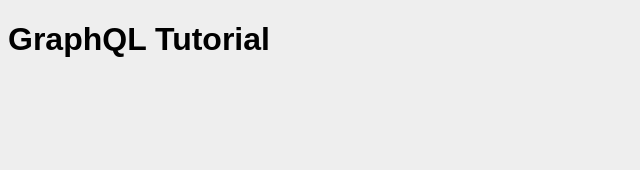
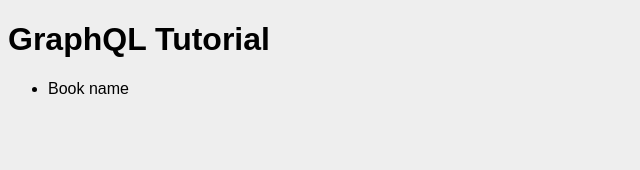
Before and after one commit to eloisebarrow/graphql-tutorial, a React (Create React App) app in the folder client/: page / in a window 1280 px wide. Shown: the top 170 px of the page, without its empty margins (0-640 px from the left). Built offline with nearby package versions, Linux system fonts and the light colour scheme.

Commit message:
add BookList component and render it from App

```diff
--- a/client/src/App.js
+++ b/client/src/App.js
@@ -1,9 +1,13 @@
 import React from 'react';
+
+// components
+import BookList from './components/BookList';
 
 function App() {
   return (
     <div id="main">
       <h1>GraphQL Tutorial</h1>
+      <BookList />
     </div>
   );
 }
--- /dev/null
+++ b/client/src/components/BookList.js
@@ -0,0 +1,13 @@
+import React from 'react';
+
+function BookList() {
+  return (
+    <div>
+        <ul id="book-list">
+            <li>Book name</li>
+        </ul>
+    </div>
+  );
+}
+
+export default BookList;
```
